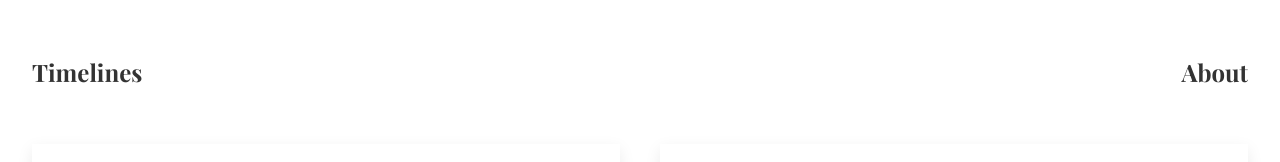
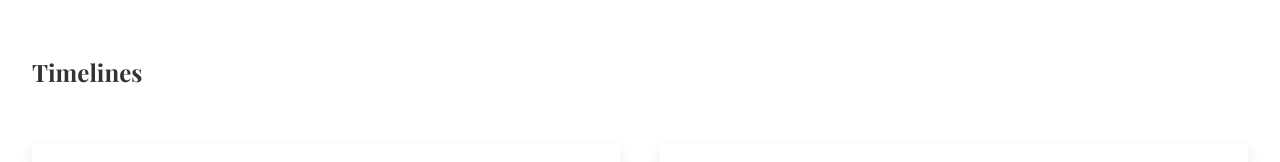
Before and after one commit to bobheadxi/timelines, a React (Create React App) app in the folder web/: page /about in a window 1280 px wide. Shown: the top 162 px of the page. Built offline with nearby package versions, Linux system fonts and the light colour scheme.

Commit message:
web: fix 'about' exception for navbar

```diff
--- a/web/src/components/Nav/Nav.tsx
+++ b/web/src/components/Nav/Nav.tsx
@@ -20,7 +20,7 @@ class Nav extends Component<{
         </div>
 
         <div className="uk-navbar-right">
-          {!this.props.noTitles && location.pathname != "about"
+          {!this.props.noTitles && location.pathname != "/about"
             ? <div className="uk-navbar-item title title-m">
               <a href="/about" className="uk-link-heading">About</a>
             </div>
```
